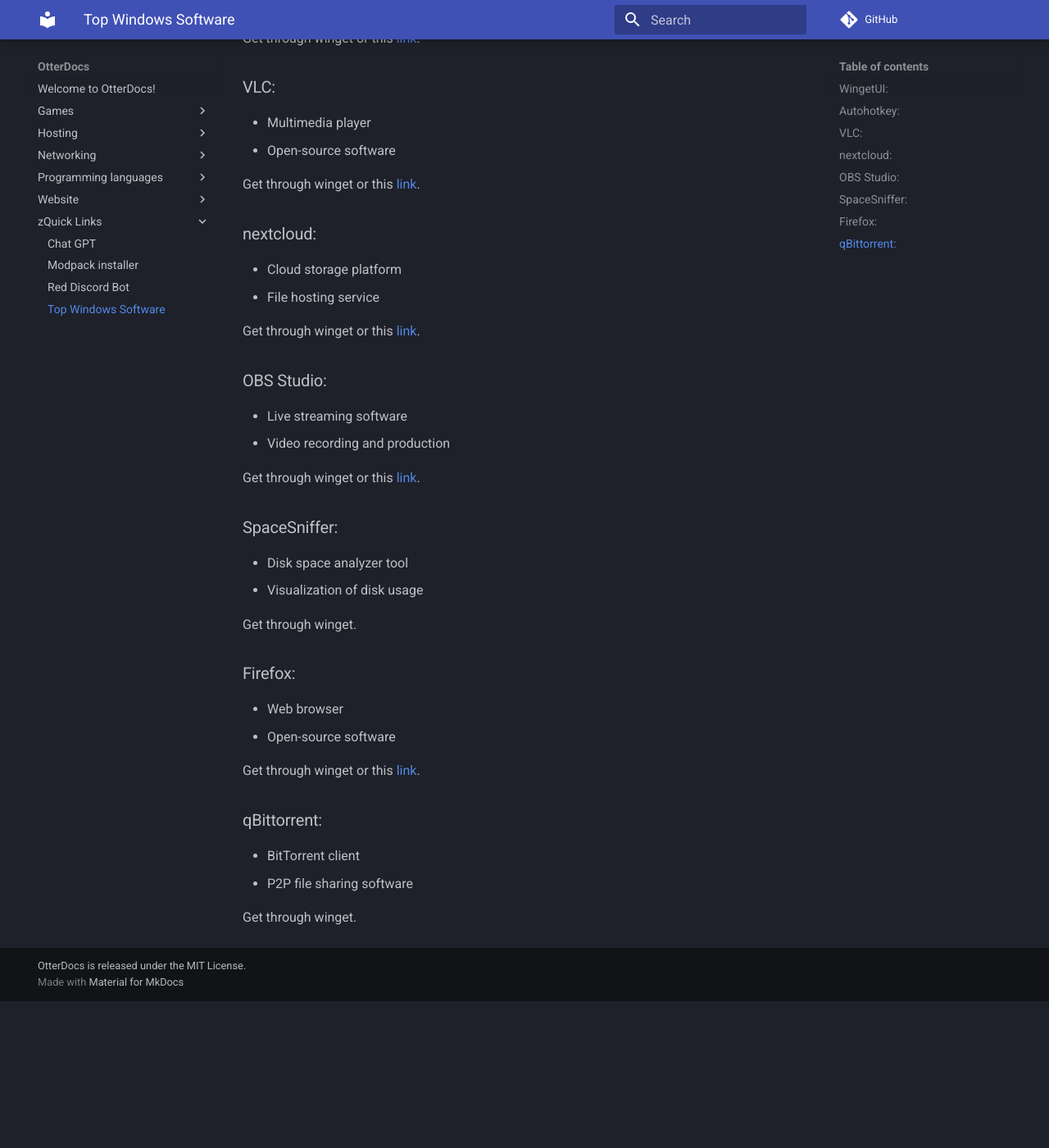
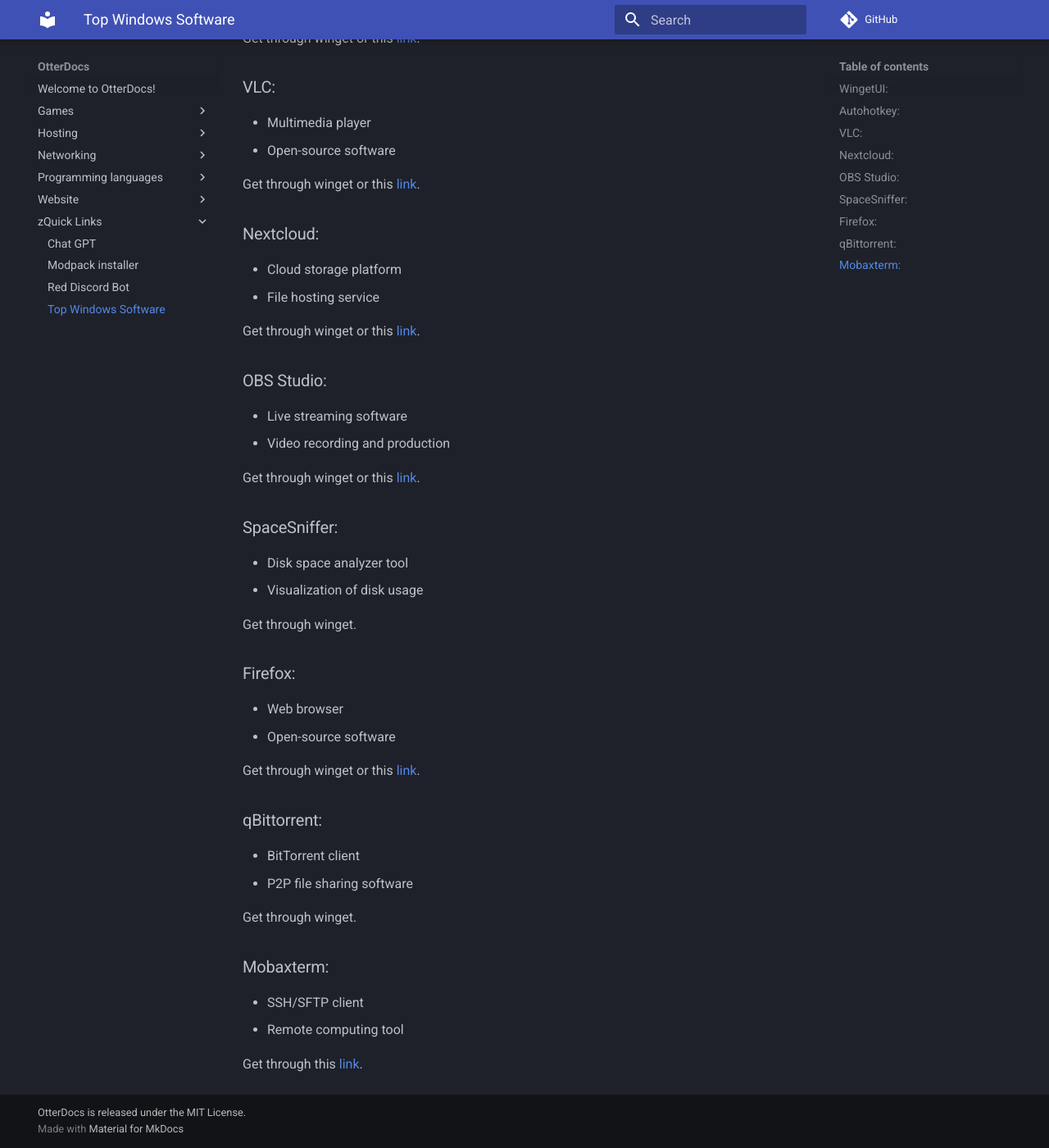
Before and after one commit to DeeKahy/OtterDocs, an MkDocs documentation site: the page built from docs/zQuick-Links/Top-Windows-Software.md, in a window 1280 px wide and 1400 px high, scrolled down 446 px. Shown: the whole window at 82% size. Built offline with MkDocs 1.6.1 and Material for MkDocs 9.7.7, drawn with Linux system fonts in a browser that asks for light colours; comment, search, counter and statistics services are not loaded; before the commit the page ends 1667 px from its top, so only the background shows below that.

Commit message:
Update Top-Windows-Software.md

```diff
--- a/docs/zQuick-Links/Top-Windows-Software.md
+++ b/docs/zQuick-Links/Top-Windows-Software.md
@@ -18,7 +18,7 @@
 
 Get through winget or this [link](https://www.videolan.org/vlc/).
 
-### nextcloud:
+### Nextcloud:
 - Cloud storage platform
 - File hosting service
 
@@ -47,3 +47,9 @@
 - P2P file sharing software
 
 Get through winget.
+
+### Mobaxterm:
+- SSH/SFTP client
+- Remote computing tool
+
+Get through this [link](https://mobaxterm.mobatek.net/).
```
